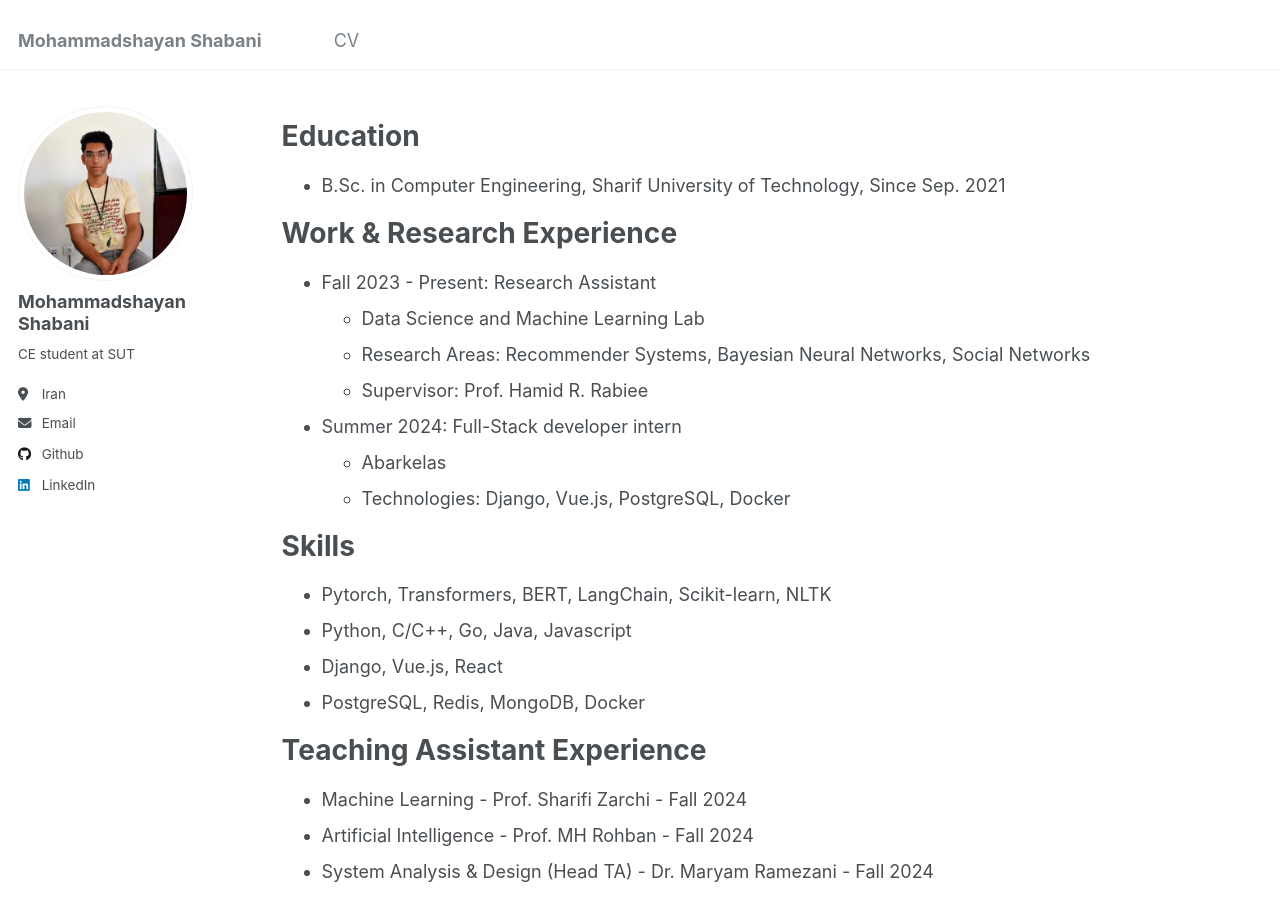
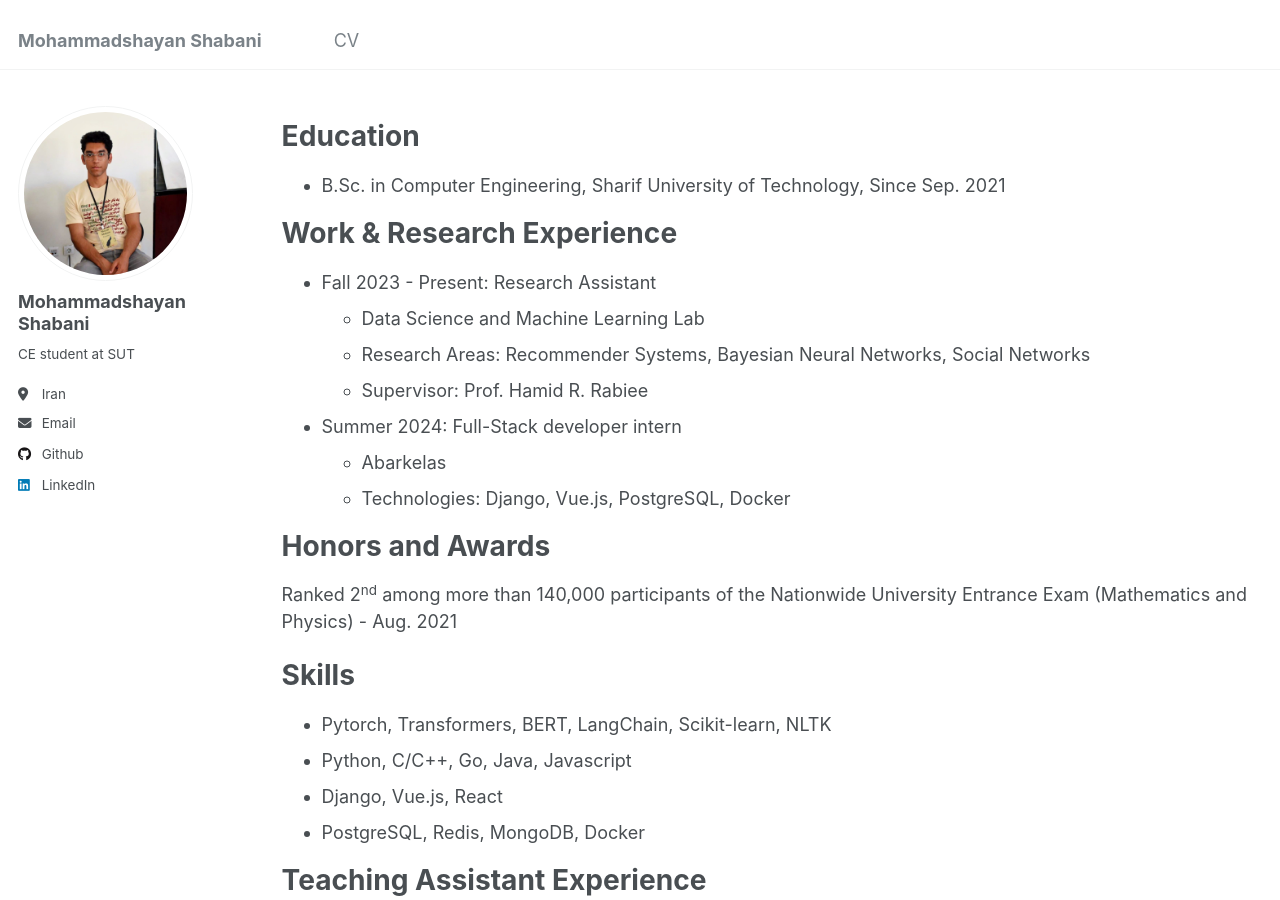
Before and after one commit to shayanshabani/shayanshabani.github.io, a Jekyll site: the page built from _pages/cv.md, in a window 1280 px wide and 900 px high. Built offline with Jekyll 4.4.1, drawn with Linux system fonts in a browser that asks for light colours.

Commit message:
honors added

```diff
--- a/_pages/cv.md
+++ b/_pages/cv.md
@@ -24,6 +24,11 @@ Work & Research Experience
 * Summer 2024: Full-Stack developer intern
   * Abarkelas
   * Technologies: Django, Vue.js, PostgreSQL, Docker
+
+Honors and Awards
+======
+Ranked 2<sup>nd</sup> among more than 140,000 participants of the Nationwide University
+Entrance Exam (Mathematics and Physics) - Aug. 2021
 
 Skills
 ======
```
